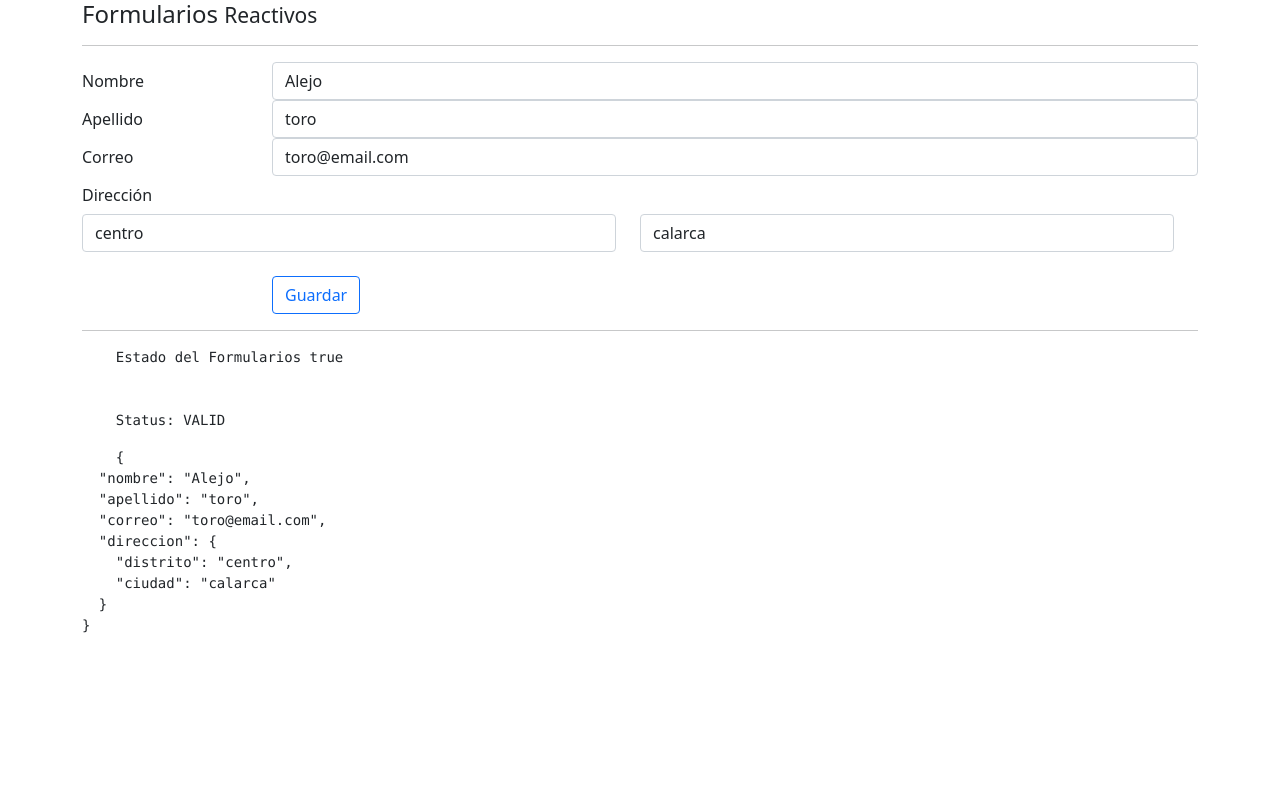
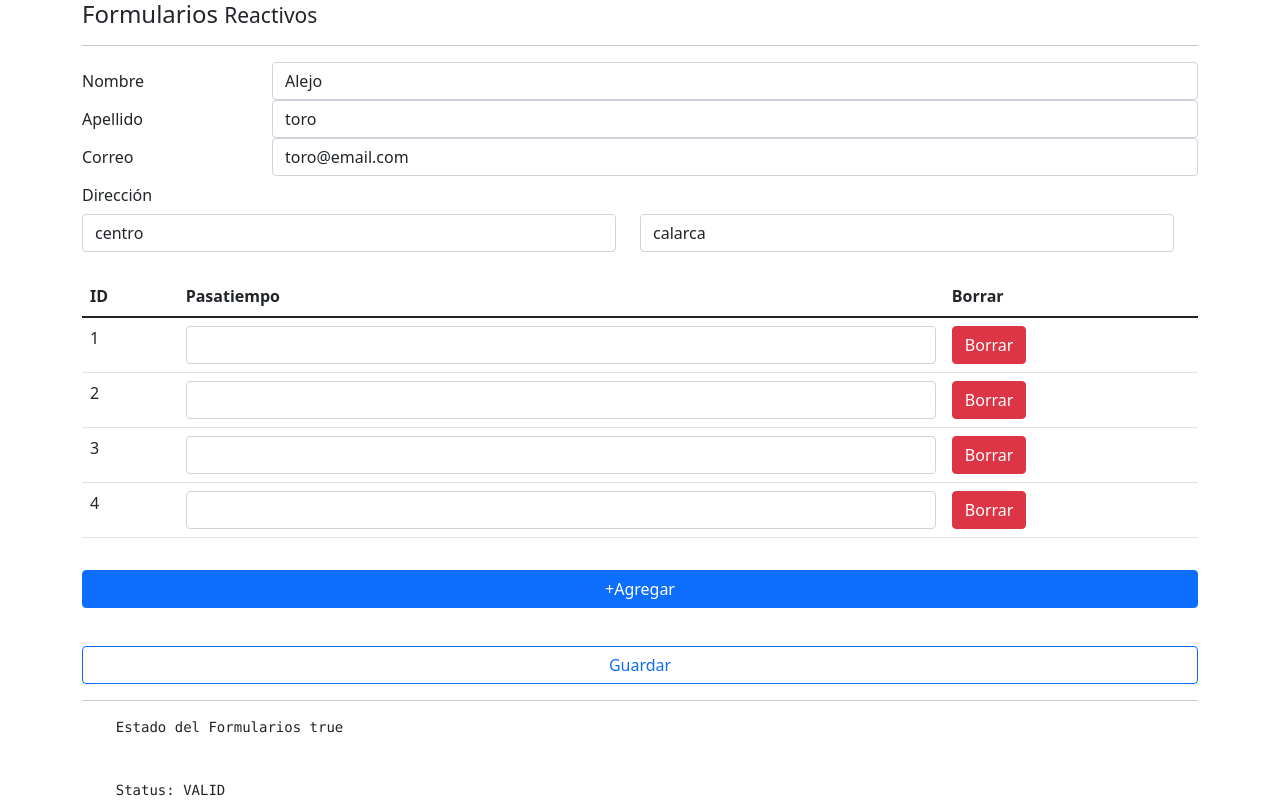
Before and after one commit to hatorob/formularios-Angular, an Angular app: page /reactivo in a window 1280 px wide. Shown: the top 800 px of the page. Built offline with nearby package versions, Linux system fonts and the light colour scheme.

Commit message:
Reactivo: Arreglos de formControl - FormArray

```diff
--- a/src/app/pages/reactive/reactive.component.html
+++ b/src/app/pages/reactive/reactive.component.html
@@ -46,12 +46,38 @@
 
         </div>
     </div>
+
     <br>
+    <div class="row">
+        <div class="col">
+            <table class="table">
+                <thead class="thead-dark">
+                    <tr>
+                        <th>ID</th>
+                        <th>Pasatiempo</th>
+                        <th>Borrar</th>
+                    </tr>
+                </thead>
+                <tbody formArrayName="pasatiempos">
+                    <tr *ngFor="let control of pasatiempos.controls; let i = index">
+                        <td> {{ i+1 }} </td>
+                        <td>
+                            <input class="form-control" type="text" [formControlName]="i">
+                        </td>
+                        <td>
+                            <button class="btn btn-danger">Borrar</button>
+                        </td>
+                    </tr>
+                </tbody>
+            </table>
+            <button class="btn btn-primary mt-3  w-100" type="button">+Agregar</button>
+        </div>
+    </div>
 
     <div class="form-group row">
-        <label class="col-2 col-form-label">&nbsp;</label>
+        <label class="col-12 col-form-label">&nbsp;</label>
         <div class="input-group col">
-            <button type="submit" class="btn btn-outline-primary btn-block">
+            <button type="submit" class="btn btn-outline-primary w-100">
         Guardar
       </button>
         </div>
--- a/src/app/pages/reactive/reactive.component.ts
+++ b/src/app/pages/reactive/reactive.component.ts
@@ -1,5 +1,5 @@
 import { Component, OnInit } from '@angular/core';
-import { FormBuilder, FormGroup, Validators } from '@angular/forms';
+import { FormArray, FormBuilder, FormGroup, Validators } from '@angular/forms';
 
 @Component({
   selector: 'app-reactive',
@@ -18,6 +18,10 @@
   }
 
   ngOnInit(): void {
+  }
+
+  get pasatiempos() {
+    return this.forma.get('pasatiempos') as FormArray;
   }
 
   get nombreNoValido() {
@@ -44,7 +48,13 @@
       direccion: this.fb.group({
         distrito: ['', Validators.required],
         ciudad: ['', Validators.required],
-      })
+      }),
+      pasatiempos: this.fb.array([
+        [],
+        [],
+        [],
+        []
+      ])
     });
   }
 
```
